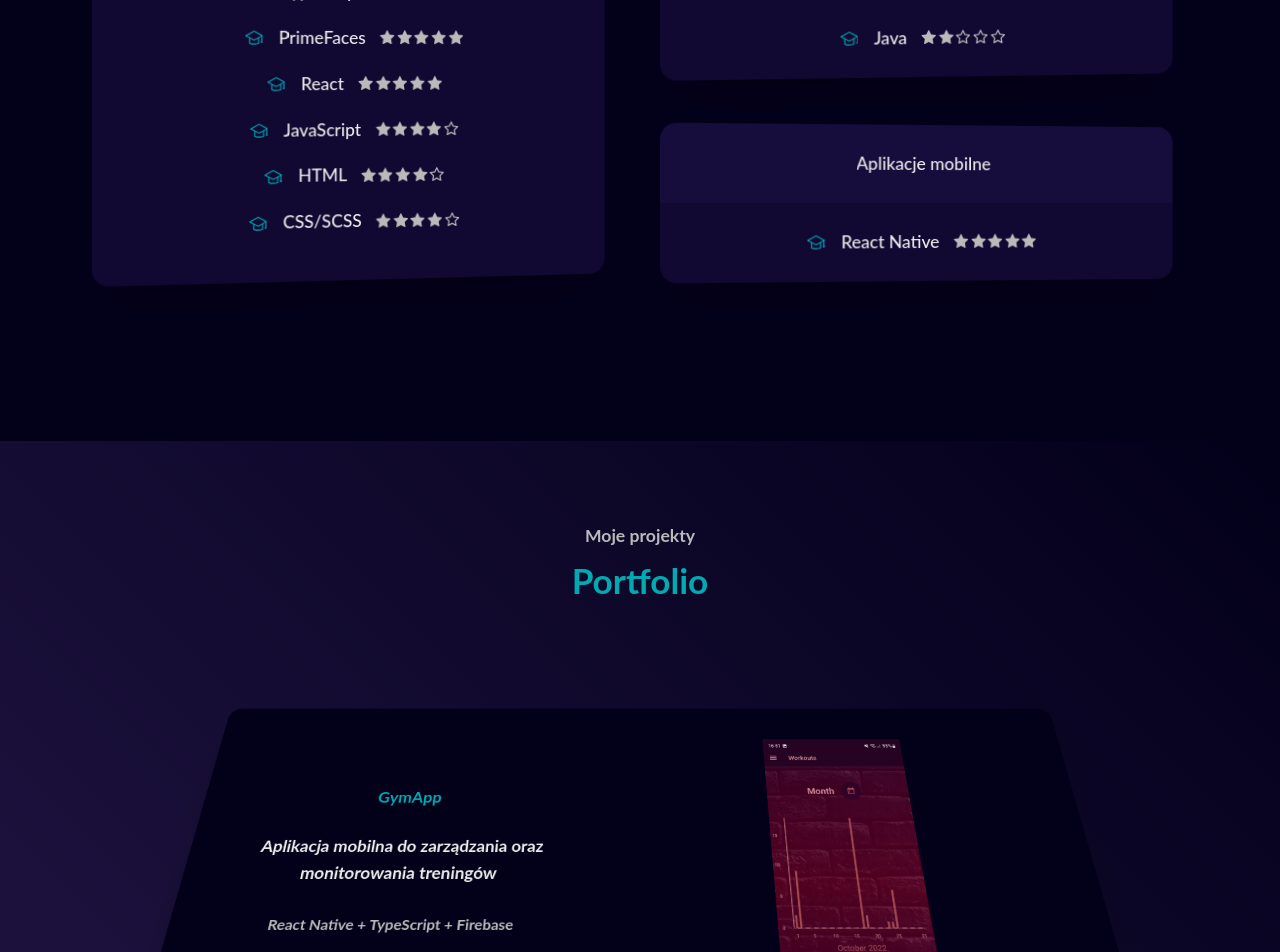
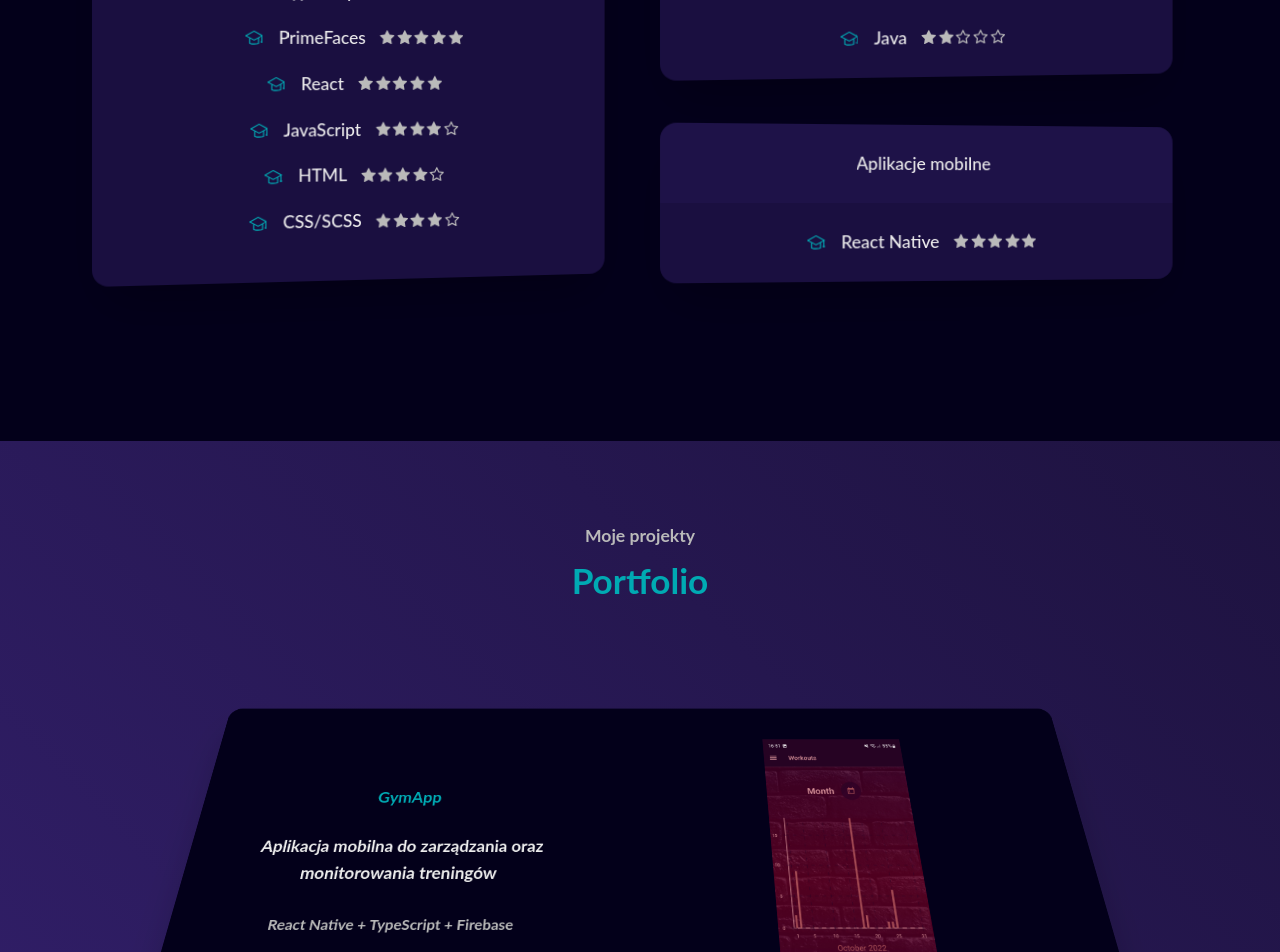
Before and after one commit to matCh00/Portfolio_v2, a React (Create React App) app in the folder portfolio/: page / in a window 1280 px wide. Shown: the part 1680-2632 px from the top of the page. Built offline with nearby package versions, Linux system fonts and the light colour scheme.

Commit message:
poprawki

```diff
--- a/portfolio/src/App.tsx
+++ b/portfolio/src/App.tsx
@@ -13,7 +13,6 @@ function App() {
   useEffect(() => {
     const observer = new IntersectionObserver((entries) => {
       entries.forEach((entry) => {
-        console.log()
         if (entry.isIntersecting) {
           entry.target.classList.add('show');
         }
--- a/portfolio/src/components/HeroPhoto/heroPhoto.css
+++ b/portfolio/src/components/HeroPhoto/heroPhoto.css
@@ -20,7 +20,7 @@
     height: 50vh;
   }
   .image-cropper {
-    background: var(--color-neutral-darkest);
+    background: var(--color-neutral-darker);
     border-radius: 2rem;
   }
 }
@@ -31,7 +31,7 @@
     height: 50vh;
   }
   .image-cropper {
-    background: var(--color-neutral-darkest);
+    background: var(--color-neutral-darker);
     border-radius: 2rem;
   }
 }
--- a/portfolio/src/index.css
+++ b/portfolio/src/index.css
@@ -13,7 +13,7 @@
   --color-primary-dark: hsl(0, 0%, 73%);
 
   --color-blur: rgba(48, 30, 103, 0.2);
-  --color-card: rgba(48, 30, 103, 0.3);
+  --color-card: rgba(48, 30, 103, 0.5);
 
   --ff: "Lato", sans-serif;
   --fw: 500;
--- a/portfolio/src/sections/portfolio/Portfolio.tsx
+++ b/portfolio/src/sections/portfolio/Portfolio.tsx
@@ -12,7 +12,7 @@ import { sd1, sd2, sd3, sd4, sd5 } from '../../assets/SecondBrainAppDashboard';
 
 const Portfolio = () => {
 
-  let mobile = window.matchMedia("(width <= 43rem)").matches;
+  let mobile = window.matchMedia("(width <= 62rem)").matches;
 
   const projects = [
     {
--- a/portfolio/src/sections/portfolio/portfolio.css
+++ b/portfolio/src/sections/portfolio/portfolio.css
@@ -1,5 +1,5 @@
 #portfolio {
-  background: linear-gradient(45deg, var(--color-neutral-darkest), var(--color-neutral-darker), var(--color-neutral-darkest));
+  background: linear-gradient(45deg, var(--color-neutral-darker), var(--color-neutral-dark), var(--color-neutral-darker));
 }
 
 .portfolio-container {
@@ -83,10 +83,6 @@
   .portfolio-content {
     gap: 2rem;
   }
-
-  .carousel {
-    display: none;
-  }
 }
 
 /* smartfony */
```
Also changed, not shown: 29 other files (tests, documents, lock files or other folders).
